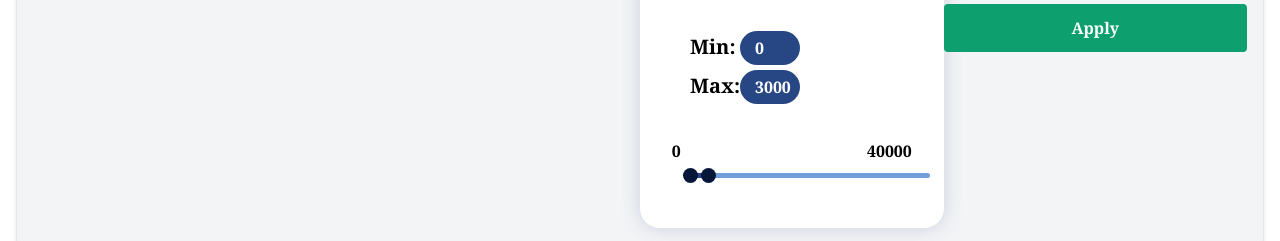
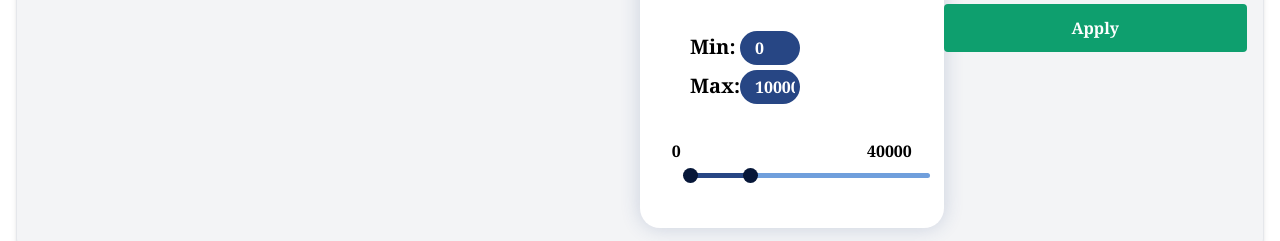
Before and after one commit to Sanket-0510/reunion, a React (Create React App) app in the folder client/: page / in a window 1280 px wide. Shown: the part 301-542 px from the top of the page. Built offline with nearby package versions, Linux system fonts and the light colour scheme; no server answers.

Commit message:
small fix in slider

```diff
--- a/client/src/components/Test.jsx
+++ b/client/src/components/Test.jsx
@@ -11,8 +11,8 @@ const Test = () => {
   const [minValueBetween, setMinValueBetween] = useState(10);
   const [currentMin, setCurrentMin] = useState(0);
   const [inputMin, setInputMin] = useState(0);
-  const [currentMax, setCurrentMax] = useState(3000);
-  const [inputMax, setInputMax] = useState(3000);
+  const [currentMax, setCurrentMax] = useState(10000);
+  const [inputMax, setInputMax] = useState(10000);
 
   const minValueRef = useRef(null);
   const sliderRef = useRef(null);
```
